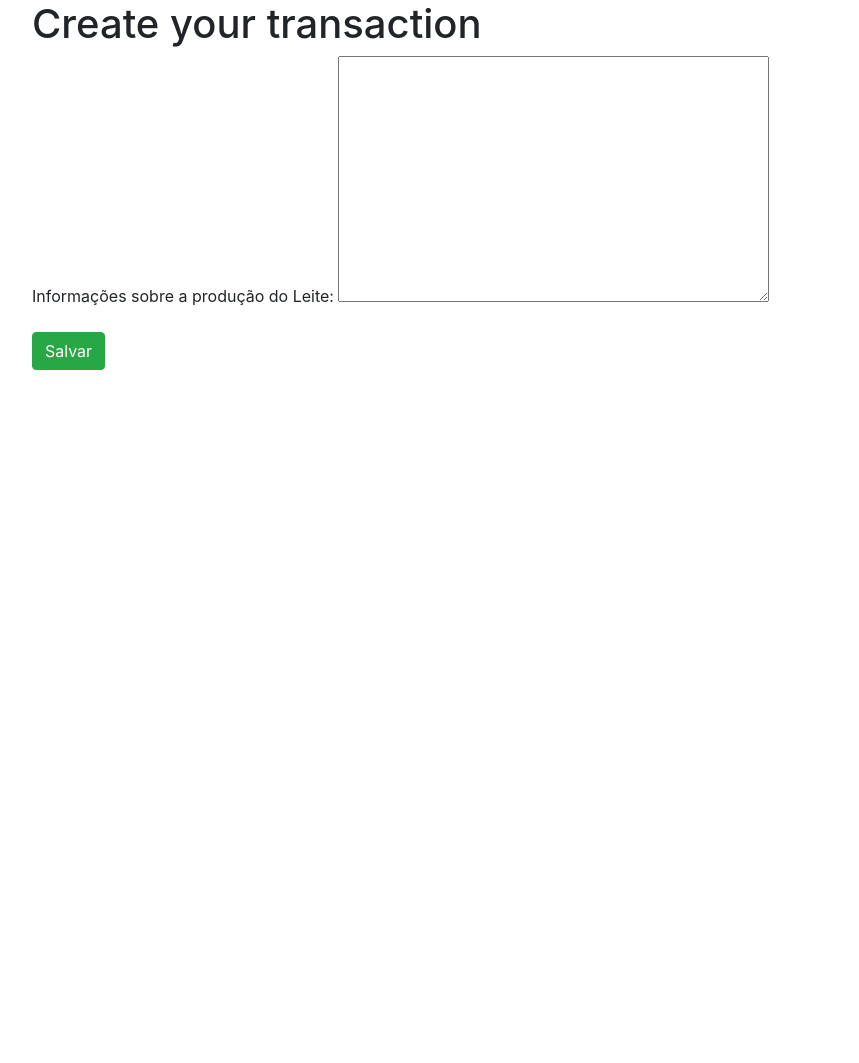
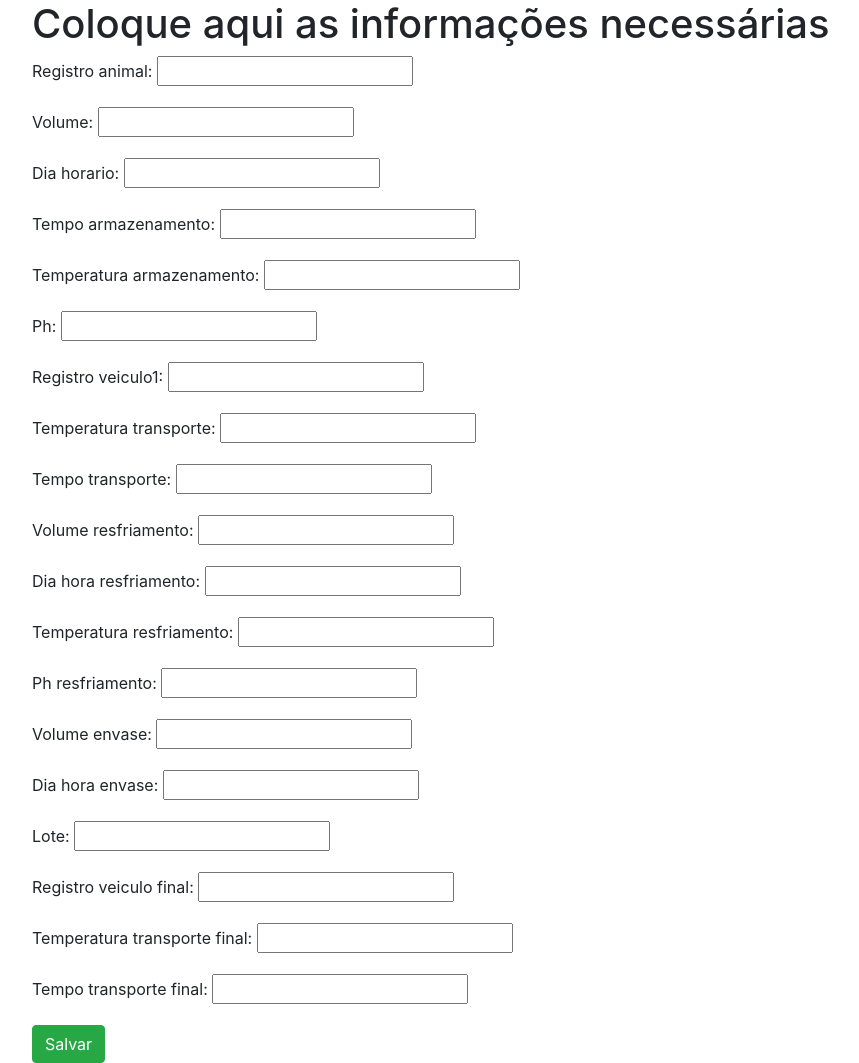
Before and after one commit to nicolasmnl/BlockChain_Monitoring_System, a Django app: page /blockchain/create/ in a window 1280 px wide. Shown: the whole page, without its empty margins (53-912 px from the left). Before the commit the page ends 370 px from the top, so only its background shows below. Run offline with Django 3.2, Linux system fonts and the light colour scheme; the visitor is signed in with stand-in values (Sample User, id 1); some libraries are stand-ins or nearby versions.

Commit message:
Atualizando o formulario e realizando pequenos ajustes

```diff
--- a/supply_chain_blockchain/blockchain/forms.py
+++ b/supply_chain_blockchain/blockchain/forms.py
@@ -1,14 +1,40 @@
-from django.forms import ModelForm, Textarea, forms
+from django.forms import ModelForm
+from django import forms
 from .models import Block
 
 
 class BlockForm(ModelForm):
     class Meta:
         model = Block
+
         fields = ('current_transactions',)
         labels = {'current_transactions': 'Informações sobre a produção do Leite'}
 
 
+class TransactionForm(forms.Form):
+    registro_animal = forms.CharField()
+    volume = forms.FloatField()
+    dia_horario = forms.DateTimeField()
+
+    tempo_armazenamento = forms.FloatField()
+    temperatura_armazenamento = forms.FloatField()
+    ph = forms.FloatField()
 
 
-#Sintaxe para adicionar field como lista
+    registro_veiculo1 = forms.CharField()
+    temperatura_transporte = forms.FloatField()
+    tempo_transporte = forms.FloatField()
+
+    volume_resfriamento = forms.FloatField()
+    dia_hora_resfriamento = forms.DateTimeField()
+    temperatura_resfriamento = forms.FloatField()
+    ph_resfriamento = forms.FloatField()
+
+
+    volume_envase = forms.FloatField()
+    dia_hora_envase = forms.DateTimeField()
+    lote = forms.CharField()
+
+    registro_veiculo_final = forms.CharField()
+    temperatura_transporte_final = forms.FloatField()
+    tempo_transporte_final = forms.FloatField()
--- a/supply_chain_blockchain/blockchain/templates/block_form.html
+++ b/supply_chain_blockchain/blockchain/templates/block_form.html
@@ -6,9 +6,10 @@
 
 {%block main%}
 
-    <h1>Create your transaction</h1>
+    <h1>Coloque aqui as informações necessárias</h1>
 
     <form action="{% url 'block_create'%}"  method = "POST">
+
         {% csrf_token %}
         {{form.as_p}}
         <button type="submit" class="btn btn-success">Salvar</button>
--- a/supply_chain_blockchain/blockchain/urls.py
+++ b/supply_chain_blockchain/blockchain/urls.py
@@ -1,12 +1,13 @@
 from django.urls import path
 from .views import block_list
 from .views import block_create
-
+from .views import block_view
 
 
 
 urlpatterns = [
     path('list/', block_list, name="block_list"),
     path('create/', block_create, name="block_create"),
-
+    path('view/<str:hashcode>', block_view, name="block_view"),
+    # path('add/', block_add, name="block_add"),
 ]
--- a/supply_chain_blockchain/blockchain/views.py
+++ b/supply_chain_blockchain/blockchain/views.py
@@ -1,6 +1,6 @@
 from django.shortcuts import render, redirect, get_object_or_404
 from .models import Block
-from .forms import BlockForm
+from .forms import  BlockForm, TransactionForm
 from django.contrib.auth.decorators import login_required, permission_required
 from hashlib import sha256
 # Create your views here.
@@ -13,11 +13,9 @@ def calculate_hash(content):
 
 def proof_of_work(block_hash, current_transactions):
     difficulty = 2
-    nonce = 0
     computed_hash = block_hash
-    nonce += 1
     computed_hash = calculate_hash(current_transactions)
-    return (computed_hash, nonce)
+    return computed_hash
 
 
 @login_required
@@ -30,15 +28,54 @@ def block_list(request):
 @permission_required('blockchain.add_block', login_url="/login")
 def block_create(request):
     blocks = Block.objects.all()
-    form = BlockForm(request.POST or None)
+    form = TransactionForm(request.POST or None)
 
     if form.is_valid():
-        block = form.save(commit=False)
-        block.index = len(blocks)
-        values = proof_of_work(block.hash, block.current_transactions)
-        block.previous_hash = blocks[len(blocks) - 1]
-        block.hash = values[0]
-        block.nonce = values[1]
-        form.save()
+        registro_animal = request.POST['registro_animal']
+        volume = request.POST['volume']
+        dia_horario = request.POST['dia_horario']
+
+        tempo_armazenamento = request.POST['tempo_armazenamento']
+        temperatura_armazenamento = request.POST['temperatura_armazenamento']
+        ph = request.POST['ph']
+
+
+        registro_veiculo1 = request.POST['registro_veiculo1']
+        temperatura_transporte = request.POST['temperatura_transporte']
+        tempo_transporte = request.POST['tempo_transporte']
+
+        volume_resfriamento = request.POST['volume_resfriamento']
+        dia_hora_resfriamento = request.POST['dia_hora_resfriamento']
+        temperatura_resfriamento = request.POST['temperatura_resfriamento']
+        ph_resfriamento = request.POST['ph_resfriamento']
+
+
+        volume_envase = request.POST['volume_envase']
+        dia_hora_envase = request.POST['dia_hora_envase']
+        lote = request.POST['lote']
+
+        registro_veiculo_final = request.POST['registro_veiculo_final']
+        temperatura_transporte_final = request.POST['temperatura_transporte_final']
+        tempo_transporte_final = request.POST['tempo_transporte_final']
+
+        current_transactions = (str(registro_animal) + "\n" + str(volume) + "\n" + str(dia_horario) + "\n" +
+                               str(tempo_armazenamento) + "\n" + str(temperatura_armazenamento) + "\n" + str(ph) + "\n" +
+                               str(registro_veiculo1) + "\n" + str(temperatura_transporte) + "\n" + str(tempo_transporte) + "\n" +
+                               str(volume_resfriamento) + "\n" + str(dia_hora_resfriamento) + "\n" + str(temperatura_resfriamento) + "\n" + str(ph_resfriamento) + "\n" +
+                               str(volume_envase) + "\n" + str(dia_hora_envase) + "\n" + str(lote) + "\n" +
+                               str(registro_veiculo_final) + "\n" + str(temperatura_transporte_final) + "\n" + str(tempo_transporte_final))
+
+        block_hash = proof_of_work(calculate_hash(current_transactions), current_transactions)
+        instance = Block(index=len(blocks), previous_hash=blocks[len(blocks) - 1],current_transactions=current_transactions,nonce=0,hash=block_hash)
+        instance.save()
         return redirect('block_list')
     return render(request, 'block_form.html', {'form': form})
+
+@login_required
+def block_view(request, hashcode):
+    block = get_object_or_404(Block, pk=hashcode)
+    form = BlockForm(instance=block)
+
+    if(form.is_valid()):
+        return redirect('block_list')
+    return render(request, 'block_form.html', {'form':form})
```
Also changed, not shown: supply_chain_blockchain/blockchain/templates/block_adder.html (added, +20 -0 lines), supply_chain_blockchain/blockchain/templates/block_list.html (+6 -2 lines).
